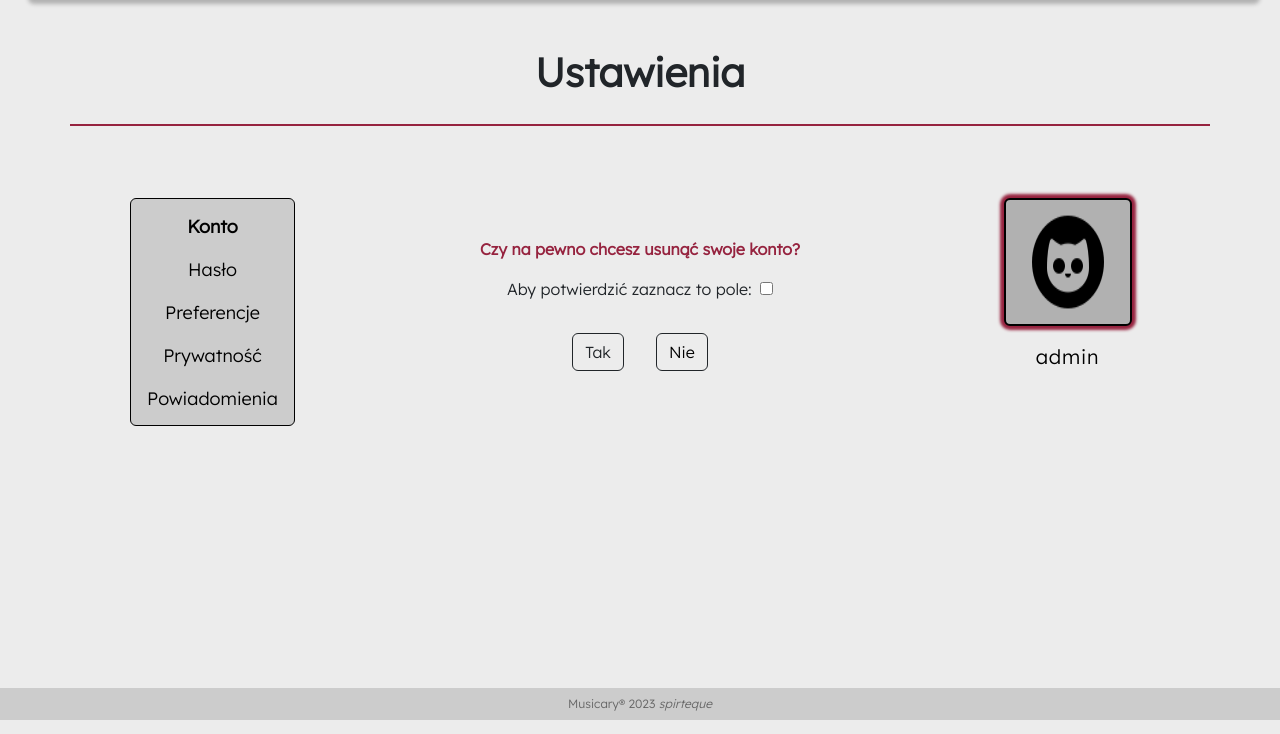
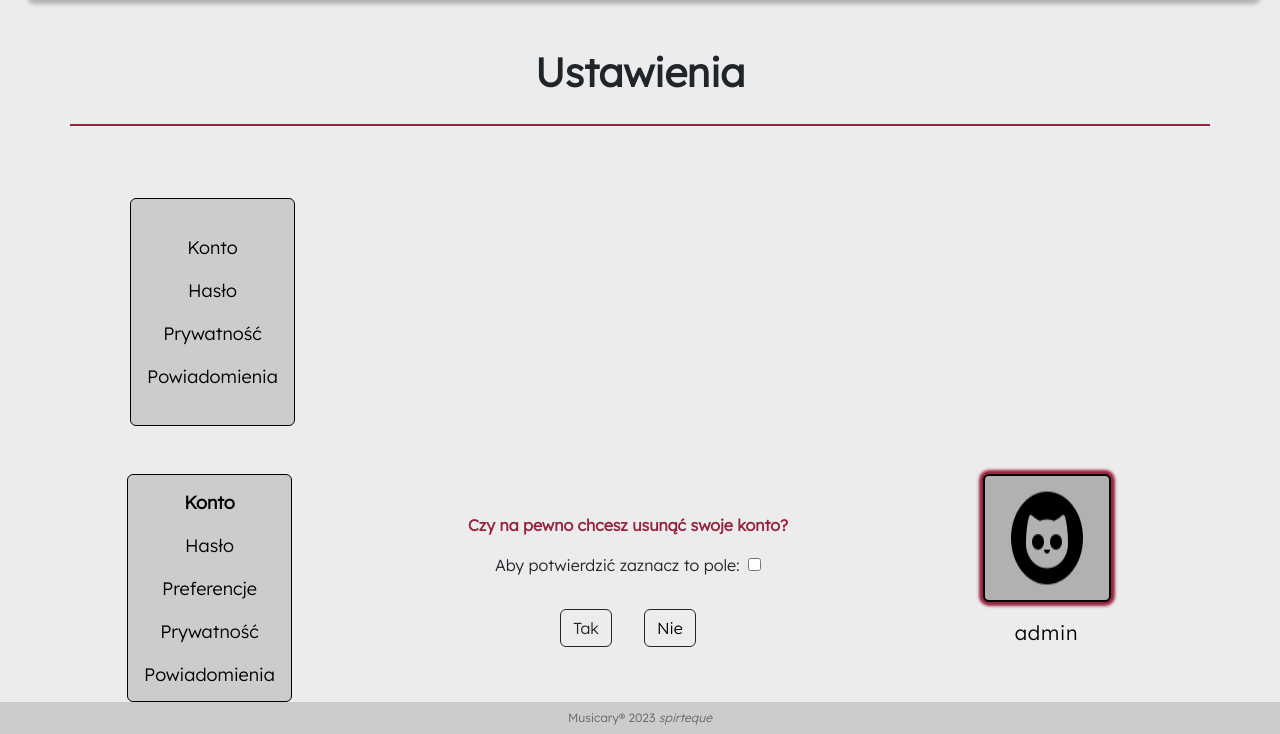
Before and after one commit to spirteque/musicary, a Django app: page /account/edit/delete_account/ in a window 1280 px wide. Shown: the part 80-814 px from the top of the page. Run offline with Django 4.2, Linux system fonts and the light colour scheme; a user stored in the database is signed in; data comes from the database, SQL or seed files in the repository; parts of the project's set-up code (start-up, migrations or seed data) failed here and were passed over; some libraries are stand-ins or nearby versions; some web fonts are replaced.

Commit message:
chore: added base account edit template + preparation to privacy edit

```diff
--- a/account/models.py
+++ b/account/models.py
@@ -1,7 +1,6 @@
 from django.conf import settings
 from django.db import models
 from django.contrib.auth.models import User
-from django.contrib.auth import get_user_model
 
 
 class Profile(models.Model):
@@ -11,6 +10,8 @@ class Profile(models.Model):
 
     photo = models.ImageField(upload_to='profile_photos/%Y/%m/%d',
                               blank=True)
+
+    private_mode = models.BooleanField(default=False)
 
     def __str__(self):
         return f'Profil {self.user.username}'
@@ -32,8 +33,6 @@ class Contact(models.Model):
         return f'{self.user_from} obserwuje {self.user_to}'
 
 
-
-# user_model = get_user_model()
 User.add_to_class('following', models.ManyToManyField('self',
                                                       through=Contact,
                                                       related_name='followers',
--- a/account/templates/account/base_edit.html
+++ b/account/templates/account/base_edit.html
@@ -13,8 +13,21 @@
         <hr class="hr hr-bold bg-accent-color" />
     </div>
 
+    <div class="row d-flex">
+        <div class="col-3 d-flex justify-content-center mt-5 ">
+            <nav class="nav flex-column justify-content-center flex-nowrap border border-black border-1 rounded bg-secondary-color py-2 side-navbar">
+                <a class="nav-link small-medium-font {% if 'edit/account' in request.path %} fw-bolder {% endif %}"
+                   href="{% url 'edit_account' %}">Konto</a>
+                <a class="nav-link small-medium-font {% if 'password_change' in request.path %} fw-bolder {% endif %}"
+                   href="{% url 'password_change' %}">Hasło</a>
+                <a class="nav-link small-medium-font {% if 'privacy' in request.path %} fw-bolder {% endif %}"
+                   href="{% url 'edit_privacy' %}">Prywatność</a>
+                <a class="nav-link small-medium-font" href="#">Powiadomienia</a>
+            </nav>
+        </div>
     {% block forms %}
     {% endblock forms %}
+    </div>
 
     <div class="row d-flex align-items-center justify-content-center">
         {% if messages %}
--- a/account/urls.py
+++ b/account/urls.py
@@ -14,8 +14,6 @@ urlpatterns = [
     path('register/', views.register, name='register'),
     path('activate/<uidb64>/<token>/', views.activate, name='activate'),
 
-    path('edit/password_change/', views.UserPasswordChangeView.as_view(), name='password_change'),
-
     path('password_reset/', auth_views.PasswordResetView.as_view(form_class=UserPasswordResetForm), name='password_reset'),
     path('password_reset/done/', auth_views.PasswordResetDoneView.as_view(), name='password_reset_done'),
     path('reset/<uidb64>/<token>/', auth_views.PasswordResetConfirmView.as_view(form_class=UserSetNewPasswordForm), name='password_reset_confirm'),
@@ -24,10 +22,12 @@ urlpatterns = [
     path('dashboard/', views.dashboard, name='dashboard'),
     path('dashboard/<str:action>/', views.dashboard, name='dashboard'),
 
-    path('edit/', views.edit, name='edit'),
+    path('edit/account/', views.edit, name='edit_account'),
     path('edit/delete_photo/', views.delete_profile_photo, name='delete_profile_photo'),
     path('edit/delete_account/', views.delete_account, name='delete_account'),
     path('edit/delete_account_confirm/<uidb64>/<token>/', views.delete_account_confirm, name='delete_account_confirm'),
+    path('edit/password_change/', views.UserPasswordChangeView.as_view(), name='password_change'),
+    path('edit/privacy/', views.edit_privacy, name='edit_privacy'),
 
     path('users/followers_list/<username>/', views.followers_list, name='followers_list'),
     path('users/following_list/<username>/', views.following_list, name='following_list'),
--- a/account/views.py
+++ b/account/views.py
@@ -121,14 +121,18 @@ def edit(request):
     else:
         user_form = UserEditForm(instance=request.user)
         profile_form = ProfileEditForm(instance=request.user.profile)
-    return render(request, 'account/edit.html', {'user_form': user_form,
-                                                 'profile_form': profile_form})
+    return render(request, 'account/edit_account.html', {'user_form': user_form,
+                                                         'profile_form': profile_form})
 
 
 class UserPasswordChangeView(SuccessMessageMixin, PasswordChangeView):
     form_class = UserPasswordChangeForm
     success_url = reverse_lazy("password_change")
     success_message = 'Zmiana hasła zakończyła się sukcesem.'
+
+@login_required
+def edit_privacy(request):
+    return render(request, 'account/edit_privacy.html')
 
 
 @login_required
--- a/main/templates/main/base.html
+++ b/main/templates/main/base.html
@@ -89,7 +89,7 @@
                             </svg>
                         </a>
                         <ul class="dropdown-menu dropdown-menu-end bg-secondary-color rounded-bottom-only mt-1">
-                            <li><a class="dropdown-item" href="{% url 'edit' %}">Ustawienia</a></li>
+                            <li><a class="dropdown-item" href="{% url 'edit_account' %}">Ustawienia</a></li>
                             <li><a class="dropdown-item" href="#">Statystyki</a></li>
                             <li><a class="dropdown-item pointer-events-none subtle-color" href="#">Samouczek</a></li>
                             <li><a class="dropdown-item" href="#">FAQ</a></li>
```
Also changed, not shown: account/templates/account/edit_account.html (renamed from account/templates/account/edit.html, +0 -12 lines), account/templates/account/edit_privacy.html (added, +10 -0 lines), account/templates/registration/password_change_form.html (+0 -13 lines).
